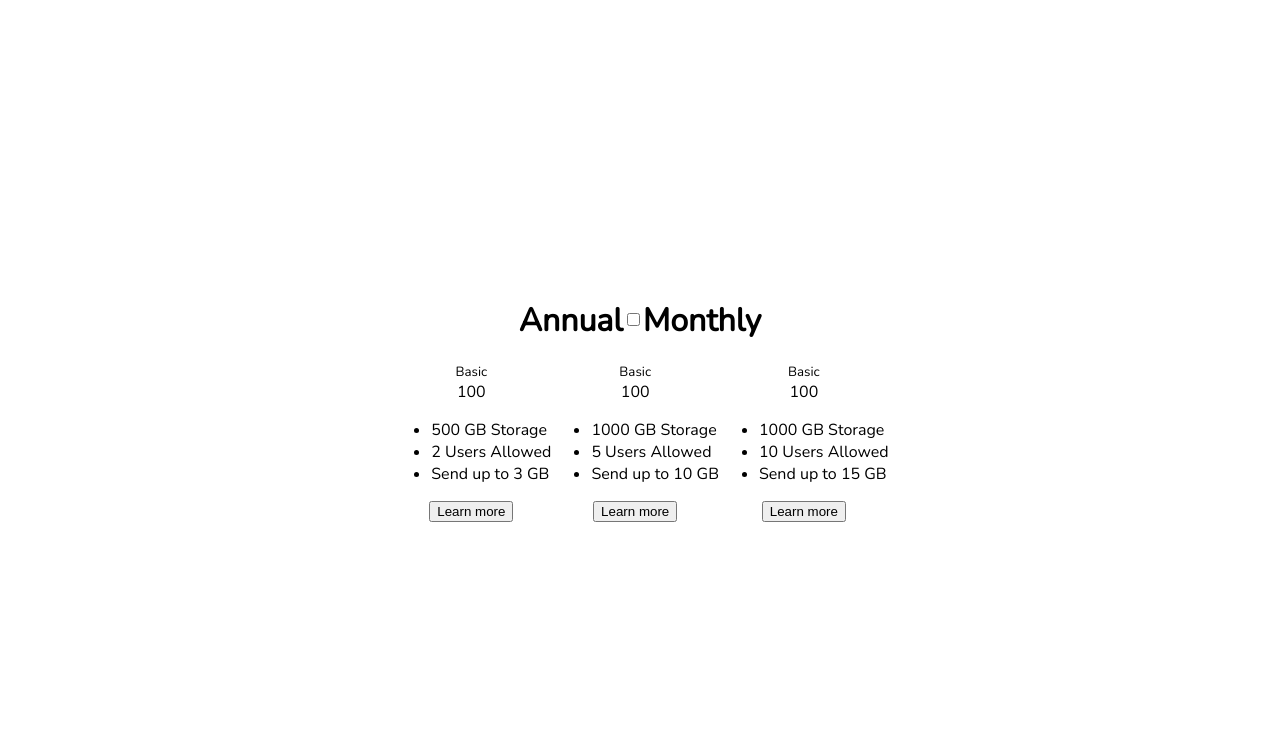
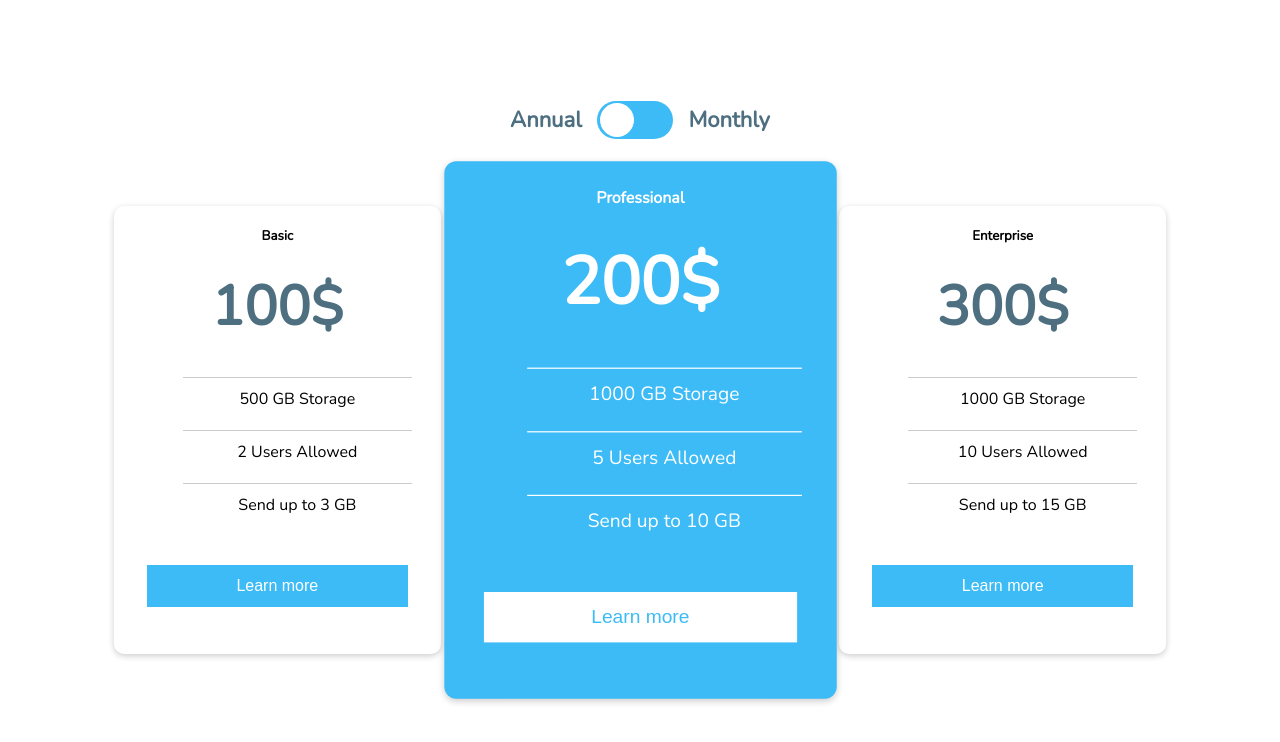
Before and after one commit to luuminhduc/priceUI, a website: page index.html in a window 1280 px wide. Drawn offline with nearby package versions, Linux system fonts and the light colour scheme.

Commit message:
Changed style.css

```diff
--- a/index.html
+++ b/index.html
@@ -20,7 +20,7 @@
         <div class="price-container">
             <div class="price">
                 <small>Basic</small>
-                <span class="price-number">100</span>
+                <span class="price-number">100$</span>
                 <ul>
                     <li>500 GB Storage</li>
                     <li>2 Users Allowed</li>
@@ -29,8 +29,8 @@
                 <button class="btn">Learn more</button>
             </div>
             <div class="price special">
-                <small>Basic</small>
-                <span class="price-number">100</span>
+                <small>Professional</small>
+                <span class="price-number">200$</span>
                 <ul>
                     <li>1000 GB Storage</li>
                     <li>5 Users Allowed</li>
@@ -39,8 +39,8 @@
                 <button class="btn">Learn more</button>
             </div>
             <div class="price">
-                <small>Basic</small>
-                <span class="price-number">100</span>
+                <small>Enterprise</small>
+                <span class="price-number">300$</span>
                 <ul>
                     <li>1000 GB Storage</li>
                     <li>10 Users Allowed</li>
--- a/style.css
+++ b/style.css
@@ -24,19 +24,116 @@ body{
     flex-direction: row;
     justify-content: center;
     align-items: center;
+
 }
 
+.toggle-container{
+    position: relative;
+    width: 6%;
+    border-radius: 50px;
+    padding: 8px 0;
+    background-color: #3cbbf6;
+    margin: 0 15px;
+}
+
+.toggle h1{
+    color: #4d6f80;
+    font-size: 22px;
+    font-weight: bold;
+}
+
+.toggle-label{
+    width: 45%;
+    border-radius: 50px;
+    background-color: #fff;
+    position: absolute;
+    left: 3px;
+    top: 2px;
+    height: 90%;
+}
+
+
+
 .price-container{
-    width: 100%;
+    width: 85%;
     display: flex;
     flex-direction: row;
     justify-content: center;
     align-items: center;
+    height: 70%;
 }
 
 .price{
     display: flex;
     flex-direction: column;
-    justify-content: center;
+    justify-content: space-around;
+    align-items: center;
+    height: 80%;
+    width: 100%;
+    box-shadow: 0 2px 6px rgba(0, 0, 0, 0.2);
+    border-radius: 10px;
+    padding-top: 10px;
+    padding-bottom: 25px;
+    margin: 0 18px;
+}
+
+.price .price-number{
+    font-size: 55px;
+    font-weight: bold;
+    color: #4d6f80;
+}
+
+.price ul{
+    margin: 0 auto;
+    width: 100%;
+
+}
+
+.price small{
+    font-weight: bold;
+}
+
+.price ul li{
+    list-style: none;
+    width: 80%;
+    font-size: 16px;
+    border-top: 1px solid #ccc;
+    padding: 10px 0;
+    margin: 10px auto;
+    display: flex;
+    flex-direction: column;
+    justify-content: space-around;
     align-items: center;
 }
+
+.btn{
+    width: 80%;
+    margin: 0 auto;
+    margin-bottom: 10px;
+    margin-top: 5px;
+    cursor: pointer;
+    font-size: 16px;
+    padding: 12px;
+    border: none;
+    background-color: #3cbbf6;
+    color: #fff;
+}
+
+.special{
+    transform: scale(1.2);
+    background-color: #3cbbf6;
+    color: #fff;
+}
+
+.special ul li{
+    border-color: #fff;
+}
+
+.special .btn{
+    background-color: #fff;
+    color: #3cbbf6;
+}
+
+.special .price-number{
+    color: #fff;
+}
```
